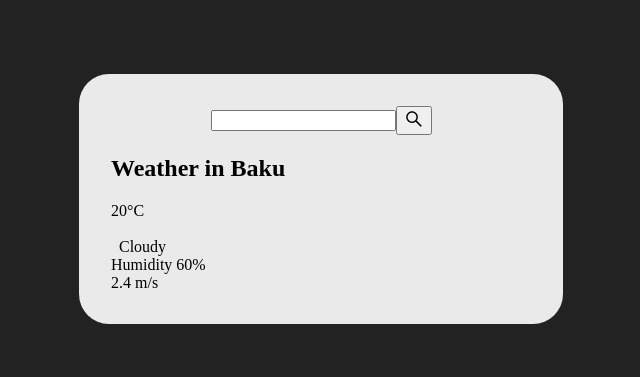
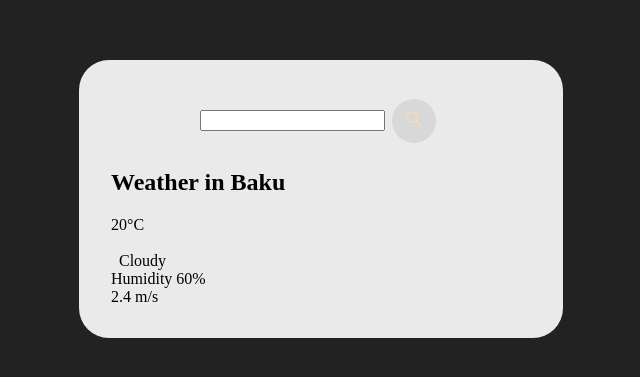
Before and after one commit to Manaf-Aghazada/maghazada.github.io, a plain HTML site: page Weather_Teller_App/index.html in a window 1280 px wide. Shown: the part 201-578 px from the top of the page, without its empty margins (319-959 px from the left). Drawn offline with Linux system fonts and the light colour scheme.

Commit message:
Update style.css

```diff
--- a/Weather_Teller_App/style.css
+++ b/Weather_Teller_App/style.css
@@ -22,7 +22,7 @@ body{
     justify-content: center;
 }
 
-.buttton{
+button{
     margin: 0.5em;
     border-radius: 50%;
     border: none;
```
